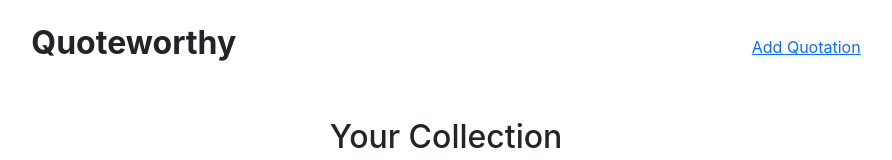
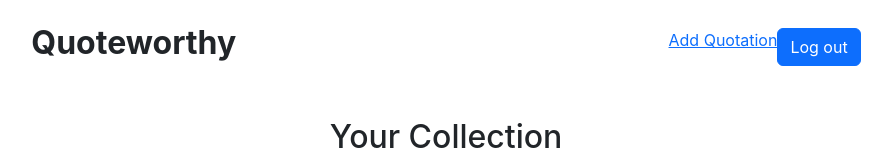
Before and after one commit to JohnathonBowers/quoteworthyProject, a React (Create React App) app in the folder client/: page /quotations in a window 1280 px wide. Shown: the top 160 px of the page, without its empty margins (194-1086 px from the left). Built offline with nearby package versions, Linux system fonts and the light colour scheme; no server answers.

Commit message:
added first draft of logout functionality to front end

```diff
--- a/client/src/components/QuotationList.jsx
+++ b/client/src/components/QuotationList.jsx
@@ -1,10 +1,12 @@
 import React, { useState, useEffect } from 'react'
-import { Link } from 'react-router-dom'
+import { Link, useNavigate } from 'react-router-dom'
 import axios from 'axios'
 
 const QuotationList = () => {
 
     const [quotations, setQuotations] = useState([])
+
+    const navigate = useNavigate()
 
     useEffect(() => {
         axios.get("http://localhost:8000/api/quotations")
@@ -22,11 +24,23 @@ const QuotationList = () => {
             .catch(err => console.log(err))
     }
 
+    const handleLogoutButton = e => {
+        axios.post("http://localhost:8000/api/users/logout", {}, {withCredentials: true})
+            .then(res => {
+                console.log(res)
+                navigate("/login")
+            })
+            .catch(err => console.log(err))
+    }
+
     return (
         <div className="container mt-4 col-lg-8">
             <div className="d-flex flex-row justify-content-between align-items-center mb-4">
                 <h2><strong>Quoteworthy</strong></h2>
-                <Link to="/quotations/add">Add Quotation</Link>
+                <div className="d-flex flex-row">
+                    <Link to="/quotations/add">Add Quotation</Link>
+                    <button className="btn btn-primary" onClick={handleLogoutButton}>Log out</button>
+                </div>
             </div>
             <div className="d-flex flex-row justify-content-center">
                 <h2 className="my-4">Your Collection</h2>
```
Also changed, not shown: 1 other file (tests, documents, lock files or other folders).
